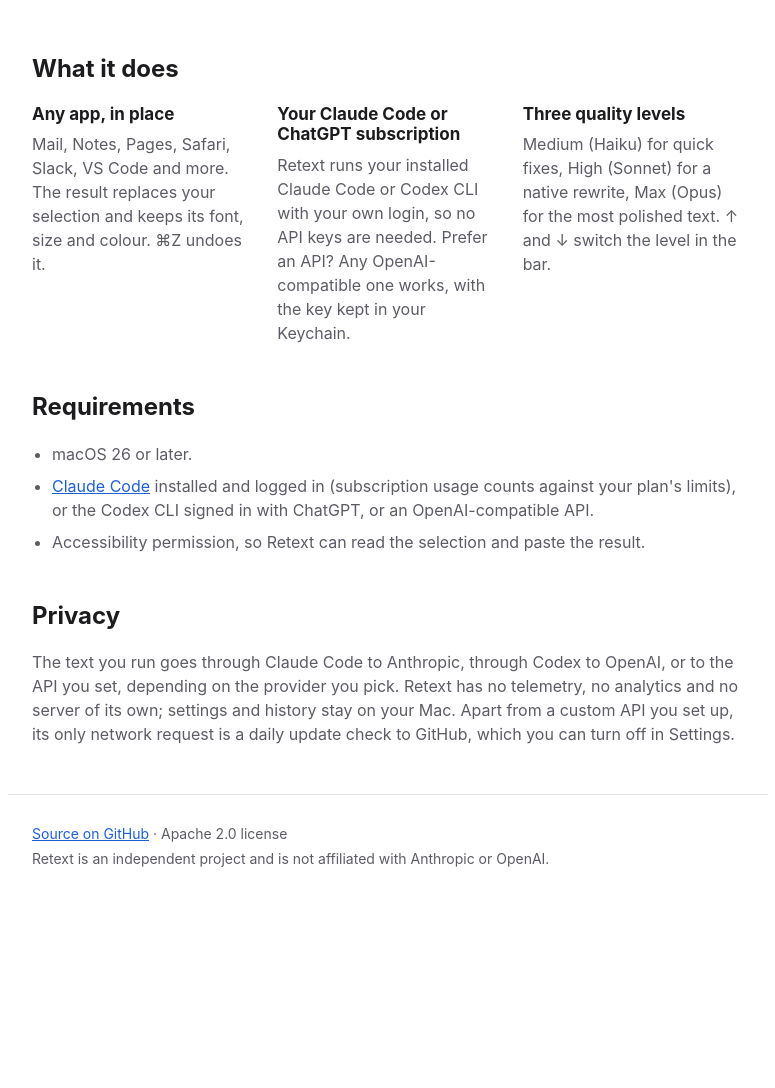
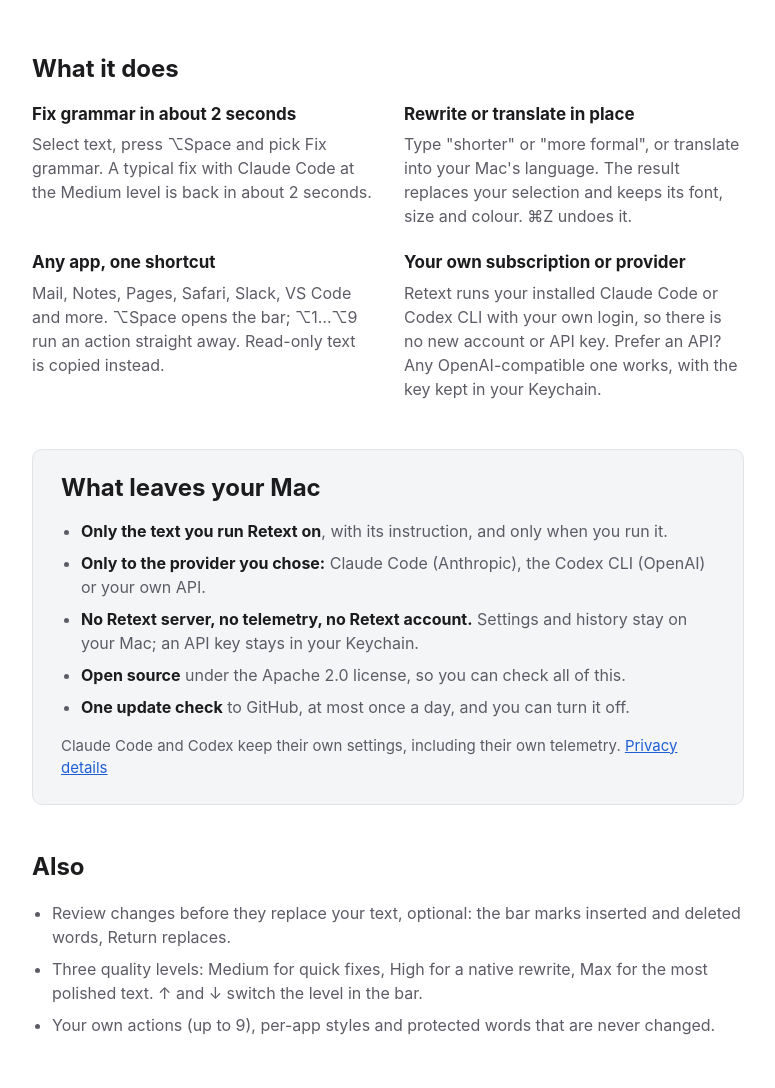
Before and after one commit to hlebtkachenko/retext, a plain HTML site: page docs/index.html in a window 1280 px wide. Shown: the part 620-1708 px from the top of the page, without its empty margins (252-1027 px from the left). Before the commit the page ends 1541 px from the top, so only its background shows below. Drawn offline with Linux system fonts and the light colour scheme.

Commit message:
docs: lead with benefits and what leaves the Mac, document the preview and prompt editor

```diff
--- a/docs/index.html
+++ b/docs/index.html
@@ -75,12 +75,21 @@
   .shot figcaption { color: var(--muted); font-size: 0.9375rem; margin-top: 8px; }
 
   section { padding: 0 0 48px; }
+  section.privacy { margin-bottom: 48px; }
   section > h2 { font-size: 1.5rem; margin-bottom: 20px; }
-  .features { display: grid; grid-template-columns: repeat(3, 1fr); gap: 24px; }
+  .features { display: grid; grid-template-columns: repeat(2, 1fr); gap: 24px 32px; }
   .features h3 { font-size: 1.0625rem; margin-bottom: 8px; }
   .features p, section li, section p { color: var(--muted); margin: 0; }
   section ul { margin: 0; padding-left: 20px; }
   section li + li { margin-top: 8px; }
+
+  .privacy {
+    padding: 24px 28px; border-radius: var(--radius);
+    background: var(--surface); border: 1px solid var(--border);
+  }
+  .privacy > h2 { margin-bottom: 16px; }
+  .privacy li strong { color: var(--text); }
+  .privacy .fine { margin-top: 16px; font-size: 0.9375rem; }
 
   footer {
     border-top: 1px solid var(--border); padding-top: 24px; padding-bottom: 48px;
@@ -115,32 +124,52 @@
     <h2 id="features">What it does</h2>
     <div class="features">
       <div>
-        <h3>Any app, in place</h3>
-        <p>Mail, Notes, Pages, Safari, Slack, VS Code and more. The result replaces your selection and keeps its font, size and colour. ⌘Z undoes it.</p>
+        <h3>Fix grammar in about 2 seconds</h3>
+        <p>Select text, press ⌥Space and pick Fix grammar. A typical fix with Claude Code at the Medium level is back in about 2 seconds.</p>
       </div>
       <div>
-        <h3>Your Claude Code or ChatGPT subscription</h3>
-        <p>Retext runs your installed Claude Code or Codex CLI with your own login, so no API keys are needed. Prefer an API? Any OpenAI-compatible one works, with the key kept in your Keychain.</p>
+        <h3>Rewrite or translate in place</h3>
+        <p>Type "shorter" or "more formal", or translate into your Mac's language. The result replaces your selection and keeps its font, size and colour. ⌘Z undoes it.</p>
       </div>
       <div>
-        <h3>Three quality levels</h3>
-        <p>Medium (Haiku) for quick fixes, High (Sonnet) for a native rewrite, Max (Opus) for the most polished text. ↑ and ↓ switch the level in the bar.</p>
+        <h3>Any app, one shortcut</h3>
+        <p>Mail, Notes, Pages, Safari, Slack, VS Code and more. ⌥Space opens the bar; ⌥1…⌥9 run an action straight away. Read-only text is copied instead.</p>
+      </div>
+      <div>
+        <h3>Your own subscription or provider</h3>
+        <p>Retext runs your installed Claude Code or Codex CLI with your own login, so there is no new account or API key. Prefer an API? Any OpenAI-compatible one works, with the key kept in your Keychain.</p>
       </div>
     </div>
+  </section>
+
+  <section class="privacy" aria-labelledby="privacy">
+    <h2 id="privacy">What leaves your Mac</h2>
+    <ul>
+      <li><strong>Only the text you run Retext on</strong>, with its instruction, and only when you run it.</li>
+      <li><strong>Only to the provider you chose:</strong> Claude Code (Anthropic), the Codex CLI (OpenAI) or your own API.</li>
+      <li><strong>No Retext server, no telemetry, no Retext account.</strong> Settings and history stay on your Mac; an API key stays in your Keychain.</li>
+      <li><strong>Open source</strong> under the Apache 2.0 license, so you can check all of this.</li>
+      <li><strong>One update check</strong> to GitHub, at most once a day, and you can turn it off.</li>
+    </ul>
+    <p class="fine">Claude Code and Codex keep their own settings, including their own telemetry. <a href="https://github.com/hlebtkachenko/retext#privacy">Privacy details</a></p>
+  </section>
+
+  <section aria-labelledby="more">
+    <h2 id="more">Also</h2>
+    <ul>
+      <li>Review changes before they replace your text, optional: the bar marks inserted and deleted words, Return replaces.</li>
+      <li>Three quality levels: Medium for quick fixes, High for a native rewrite, Max for the most polished text. ↑ and ↓ switch the level in the bar.</li>
+      <li>Your own actions (up to 9), per-app styles and protected words that are never changed.</li>
+    </ul>
   </section>
 
   <section aria-labelledby="requirements">
     <h2 id="requirements">Requirements</h2>
     <ul>
       <li>macOS 26 or later.</li>
-      <li><a href="https://code.claude.com/docs/en/overview">Claude Code</a> installed and logged in (subscription usage counts against your plan's limits), or the Codex CLI signed in with ChatGPT, or an OpenAI-compatible API.</li>
+      <li>One provider: <a href="https://code.claude.com/docs/en/overview">Claude Code</a> installed and logged in, the Codex CLI signed in with ChatGPT, or an OpenAI-compatible API. Each runs under its own login and billing.</li>
       <li>Accessibility permission, so Retext can read the selection and paste the result.</li>
     </ul>
-  </section>
-
-  <section aria-labelledby="privacy">
-    <h2 id="privacy">Privacy</h2>
-    <p>The text you run goes through Claude Code to Anthropic, through Codex to OpenAI, or to the API you set, depending on the provider you pick. Retext has no telemetry, no analytics and no server of its own; settings and history stay on your Mac. Apart from a custom API you set up, its only network request is a daily update check to GitHub, which you can turn off in Settings.</p>
   </section>
 </main>
 <footer>
```
Also changed, not shown: llms.txt, 3 other files.
